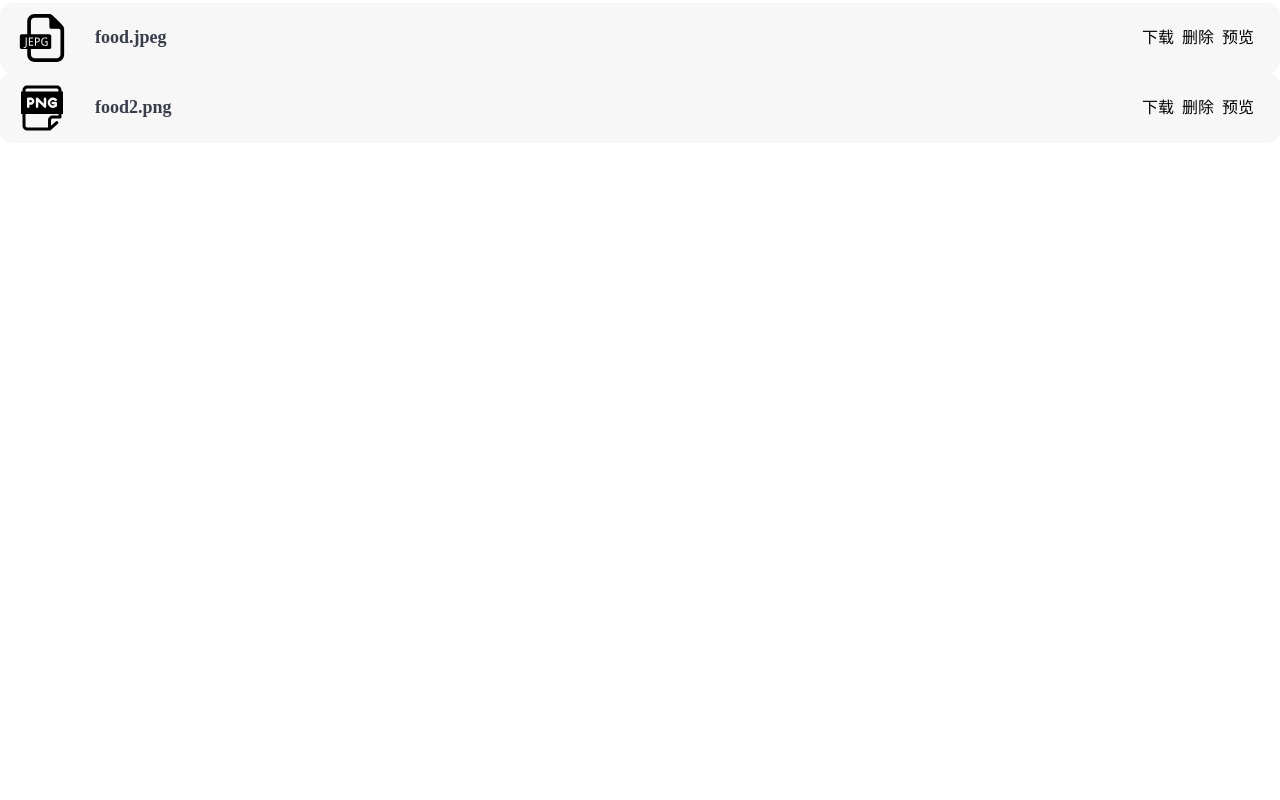
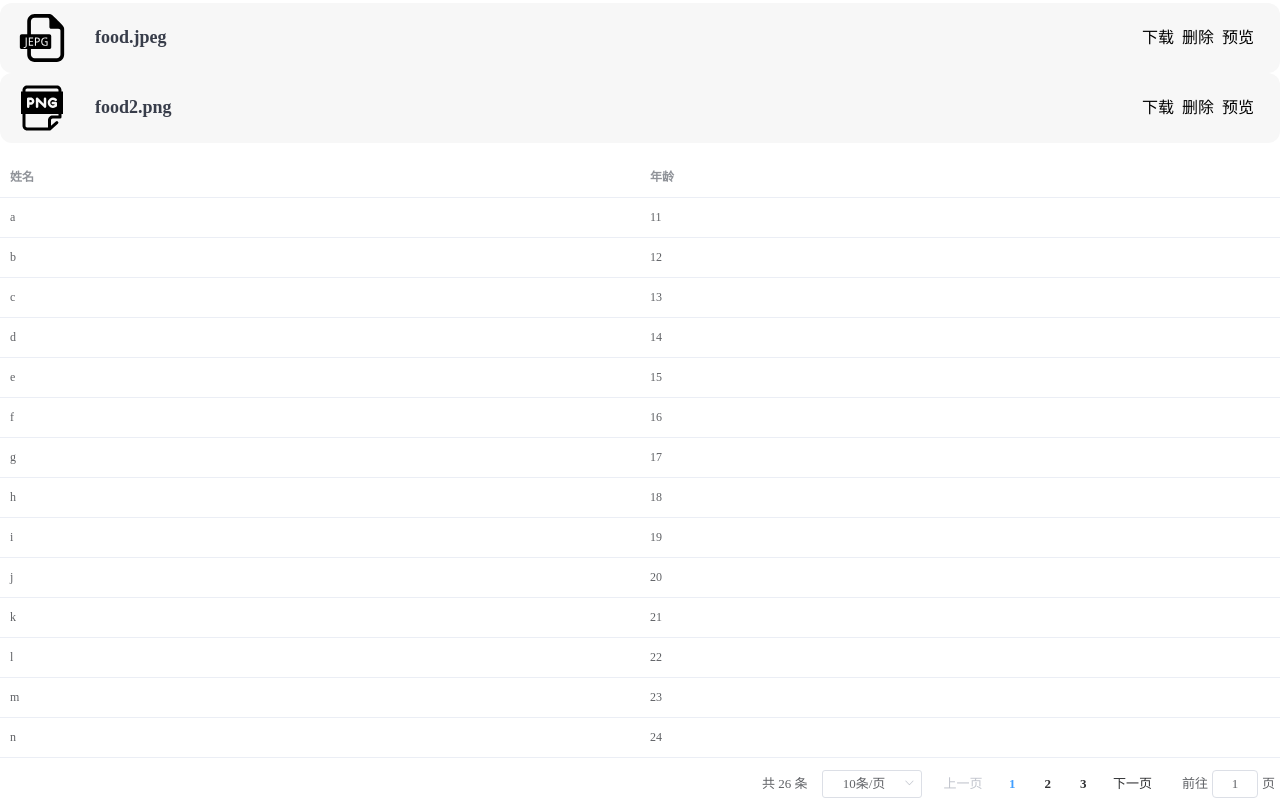
Before and after one commit to xiuyiliu/vue2-template, a Vue app: page /home in a window 1280 px wide. Shown: the part 346-1146 px from the top of the page. Before the commit the page ends 800 px from the top, so only its background shows below. Built offline with nearby package versions, Linux system fonts and the light colour scheme; what vue-baidu-map would draw is missing.

Commit message:
公共组件-分页组件

```diff
--- /dev/null
+++ b/src/components/app-pagination/index.vue
@@ -0,0 +1,79 @@
+<template>
+  <div class="pagination">
+    <el-pagination
+      :current-page.sync="pager.pageIndex"
+      :page-size.sync="pager.pageSize"
+      :total="pager.total"
+      :hide-on-single-page="true"
+      layout="total, sizes, prev, pager, next, jumper"
+      prev-text="上一页"
+      next-text="下一页" @size-change="sizeChange" @current-change="currentChange">
+    </el-pagination>
+  </div>
+</template>
+
+<script>
+/**
+ *
+ */
+export default {
+  name: 'index',
+  props: {
+    pager: {
+      type: Object,
+      default: () => {
+        return {
+          pageIndex: 1,
+          pageSize: 10,
+          total: 0
+        }
+      }
+    },
+    pageSizes: {
+      type: Array,
+      default: () => {
+        return [10, 20, 30, 40, 50, 100]
+      }
+    }
+  },
+  watch: {
+    'pager.total' (total) {
+      /**
+       * 删除当前页所有数据后需要回退到上一页。例如，total=302，实际上最后的页码应该是31，但传入的页码为32。
+       * 当川渝的页码32超过数据列表最后一页的页码31时，组件虽然显示的是最后一页31，
+       * 但实际上请求接口的参数还是32，导致正常显示最后一页31，但却没有数据
+       */
+      // eslint-disable-next-line eqeqeq
+      if (total != 0) {
+        const isExceedLastPageIndex = Math.ceil(total / this.pager.pageSize) < this.pager.pageIndex
+        const realLastPageIndex = Math.ceil(total / this.pager.pageSize)
+        if (isExceedLastPageIndex) {
+          this.pager.pageIndex = realLastPageIndex
+          this.pageChange()
+        }
+      }
+    }
+  },
+  methods: {
+    sizeChange (size) {
+      this.pager.pageSize = size
+      this.pageChange()
+    },
+    currentChange (index) {
+      this.pager.pageIndex = index
+      this.pageChange()
+    },
+    pageChange () {
+      this.$emit('change', this.pager)
+    }
+  }
+}
+</script>
+
+<style scoped lang="scss">
+.pagination {
+  display: flex;
+  justify-content: flex-end;
+  margin-top: 10px;
+}
+</style>
--- a/src/components/app-upload-plus/index.vue
+++ b/src/components/app-upload-plus/index.vue
@@ -138,6 +138,7 @@ export default {
   methods: {
     init () {
       // 将图片类型的数据筛选出来单独缓存，用来图片预览时的上下翻页。
+      if (this.fileList.length > 0) {
         this.fileList.forEach(file => {
           this.acceptImageType.forEach(suffix => {
             if (file.name.endsWith(suffix)) {
@@ -145,6 +146,7 @@ export default {
             }
           })
         })
+      }
     },
     handleBeforeUpload (file) {
       const validType = this.fileType.includes(file.type)
--- a/src/components/index.js
+++ b/src/components/index.js
@@ -1,9 +1,11 @@
 import AppUpload from './app-upload'
 import AppUploadPlus from './app-upload-plus'
+import AppPagination from './app-pagination'
 
 const components = {
   AppUpload,
-  AppUploadPlus
+  AppUploadPlus,
+  AppPagination
 }
 
 export default {
--- a/src/views/Home.vue
+++ b/src/views/Home.vue
@@ -3,6 +3,13 @@
     <img alt="Vue logo" src="../assets/logo.png">
     <app-upload></app-upload>
     <app-upload-plus></app-upload-plus>
+    <div>
+      <el-table :data="tableList">
+        <el-table-column label="姓名" prop="name"></el-table-column>
+        <el-table-column label="年龄" prop="age"></el-table-column>
+      </el-table>
+      <app-pagination :pager.sync="pager" @change="pagerChange"></app-pagination>
+    </div>
   </div>
 </template>
 
@@ -11,7 +18,51 @@ export default {
   name: 'Home',
   data () {
     return {
-      disabled: true
+      disabled: true,
+      tableList: [
+        { name: 'a', age: 11 },
+        { name: 'b', age: 12 },
+        { name: 'c', age: 13 },
+        { name: 'd', age: 14 },
+        { name: 'e', age: 15 },
+        { name: 'f', age: 16 },
+        { name: 'g', age: 17 },
+        { name: 'h', age: 18 },
+        { name: 'i', age: 19 },
+        { name: 'j', age: 20 },
+        { name: 'k', age: 21 },
+        { name: 'l', age: 22 },
+        { name: 'm', age: 23 },
+        { name: 'n', age: 24 }
+      ],
+      pager: {
+        pageIndex: 1,
+        pageSize: 10,
+        total: 26
+      }
+    }
+  },
+  methods: {
+    pagerChange (pager) {
+      console.log(pager)
+      const _this = this
+      setTimeout(function () {
+        _this.tableList = [
+          { name: 'o', age: 11 },
+          { name: 'p', age: 12 },
+          { name: 'q', age: 13 },
+          { name: 'r', age: 14 },
+          { name: 's', age: 15 },
+          { name: 't', age: 16 },
+          { name: 'u', age: 17 },
+          { name: 'v', age: 18 },
+          { name: 'w', age: 19 },
+          { name: 'x', age: 20 },
+          { name: 'y', age: 21 },
+          { name: 'z', age: 22 }
+        ]
+        _this.pager.total = 26
+      }, 400)
     }
   }
 }
```
Lines whose indentation alone changed are shown as unchanged.
